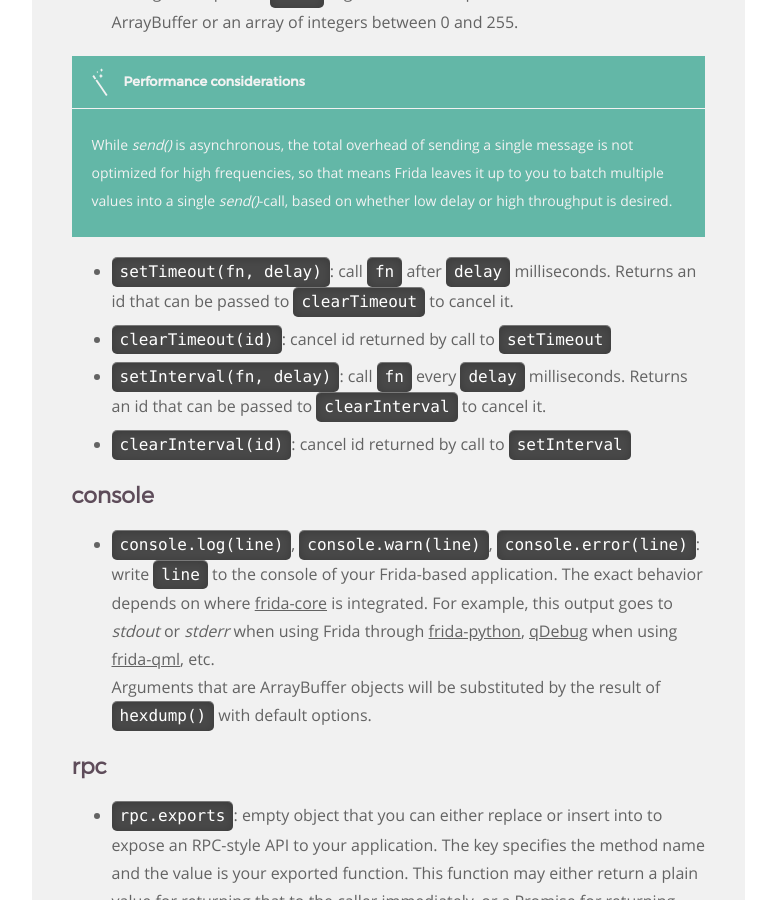
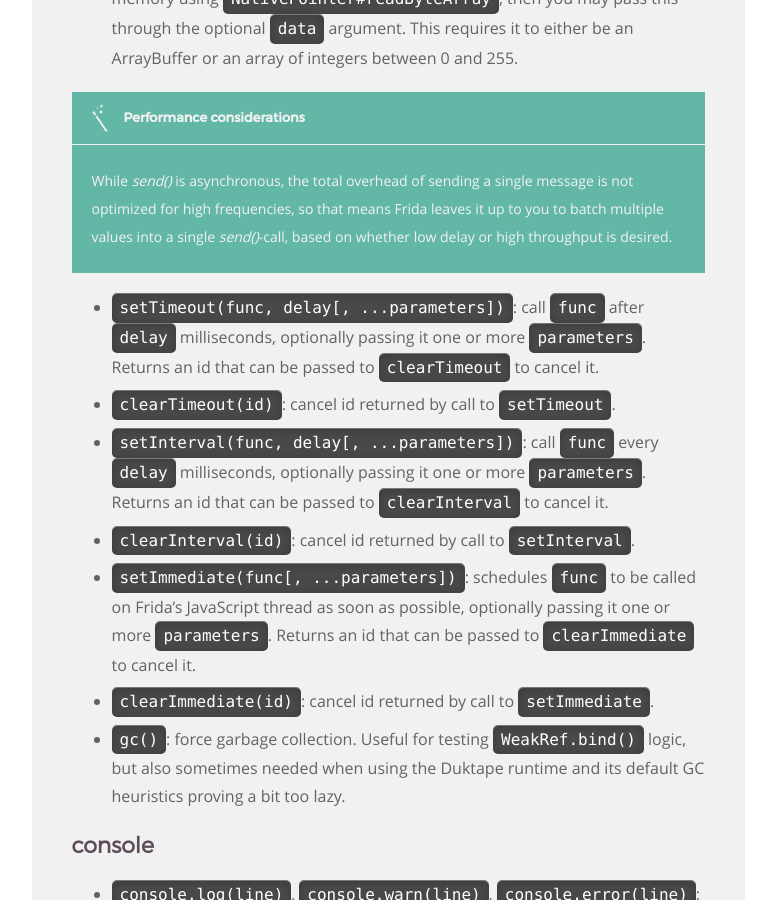
Before and after one commit to frida/frida-website, a Jekyll site: the page built from _docs/javascript-api.md, in a window 1280 px wide and 900 px high, scrolled down 3228 px. Shown: the whole window, without its empty margins (364-1140 px from the left). Built offline with Jekyll 4.4.1, drawn with Linux system fonts in a browser that asks for light colours; some of the changed text lies outside the part shown.

```diff
--- a/_docs/javascript-api.md
+++ b/_docs/javascript-api.md
@@ -117,15 +118,28 @@ console.log(hexdump(libc, {
   </p>
 </div>
 
-+   `setTimeout(fn, delay)`: call `fn` after `delay` milliseconds. Returns an
-    id that can be passed to `clearTimeout` to cancel it.
-
-+   `clearTimeout(id)`: cancel id returned by call to `setTimeout`
-
-+   `setInterval(fn, delay)`: call `fn` every `delay` milliseconds. Returns an
-    id that can be passed to `clearInterval` to cancel it.
-
-+   `clearInterval(id)`: cancel id returned by call to `setInterval`
++   `setTimeout(func, delay[, ...parameters])`: call `func` after `delay`
+    milliseconds, optionally passing it one or more `parameters`.
+    Returns an id that can be passed to `clearTimeout` to cancel it.
+
++   `clearTimeout(id)`: cancel id returned by call to `setTimeout`.
+
++   `setInterval(func, delay[, ...parameters])`: call `func` every `delay`
+    milliseconds, optionally passing it one or more `parameters`.
+    Returns an id that can be passed to `clearInterval` to cancel it.
+
++   `clearInterval(id)`: cancel id returned by call to `setInterval`.
+
++   `setImmediate(func[, ...parameters])`: schedules `func` to be called on
+    Frida's JavaScript thread as soon as possible, optionally passing it one
+    or more `parameters`.
+    Returns an id that can be passed to `clearImmediate` to cancel it.
+
++   `clearImmediate(id)`: cancel id returned by call to `setImmediate`.
+
++   `gc()`: force garbage collection. Useful for testing `WeakRef.bind()` logic,
+    but also sometimes needed when using the Duktape runtime and its default GC
+    heuristics proving a bit too lazy.
 
 
 ## console
@@ -237,12 +251,18 @@ In the example above we used `script.on('message', on_message)` to monitor for a
 
 ## Frida
 
-+   `Frida.version`: property containing the current Frida version
++   `Frida.version`: property containing the current Frida version, as a string.
 
 +   `Frida.heapSize`: dynamic property containing the current size of Frida's
     private heap, shared by all scripts and Frida's own runtime. This is useful
     for keeping an eye on how much memory your instrumentation is using out of
     the total consumed by the hosting process.
+
+
+## Script
+
++   `Script.runtime`: string property containing the runtime being used.
+    Either `DUK` or `V8'`.
 
 
 ## Process
@@ -2150,6 +2170,9 @@ function isAppModule(m) {
     a Java VM loaded, i.e. Dalvik or ART. Do not invoke any other `Java`
     properties or methods unless this is the case.
 
++   `Java.androidVersion`: a string specifying which version of Android we're
+    running on.
+
 +   `Java.enumerateLoadedClasses(callbacks)`: enumerate classes loaded right
     now, where `callbacks` is an object specifying:
 
```
Also changed, not shown: other parts of _docs/javascript-api.md (+1 -0 lines).
